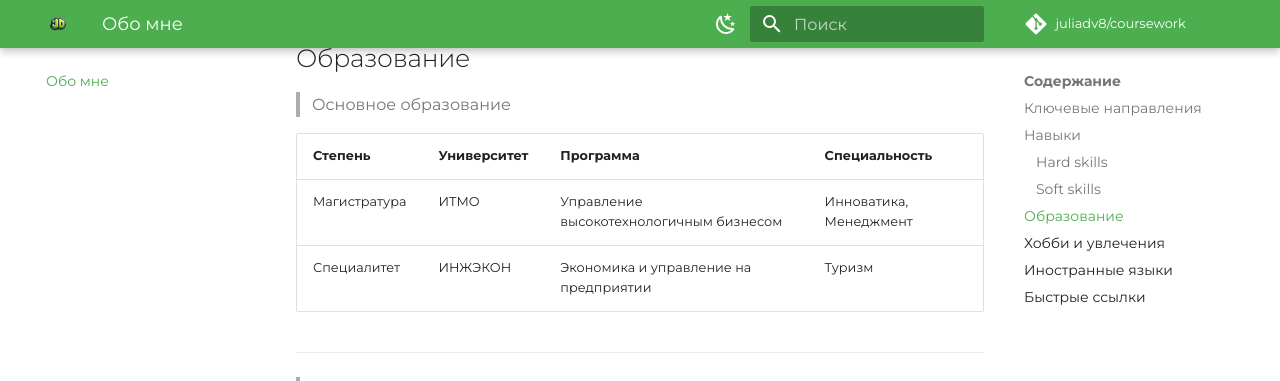
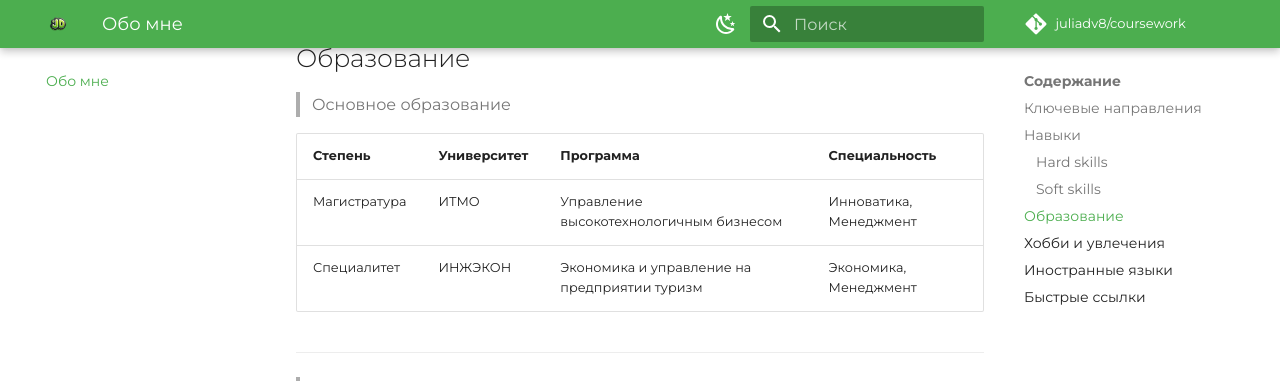
Before and after one commit to juliadv8/coursework, an MkDocs documentation site: the page built from docs/about.md, in a window 1280 px wide and 900 px high, scrolled down 1699 px. Shown: the top 381 px of the window. Built offline with MkDocs 1.6.1 and Material for MkDocs 9.7.7, drawn with Linux system fonts in a browser that asks for light colours; comment, search, counter and statistics services are not loaded.

Commit message:
Update about.md

```diff
--- a/docs/about.md
+++ b/docs/about.md
@@ -36,7 +36,7 @@
 | Степень | Университет | Программа | Специальность |
 |---|---|---|---|
 | Магистратура | ИТМО | Управление высокотехнологичным бизнесом | Инноватика, Менеджмент |
-| Специалитет | ИНЖЭКОН | Экономика и управление на предприятии | Туризм |
+| Специалитет | ИНЖЭКОН | Экономика и управление на предприятии туризм | Экономика, Менеджмент |
 
 ---
 
```
